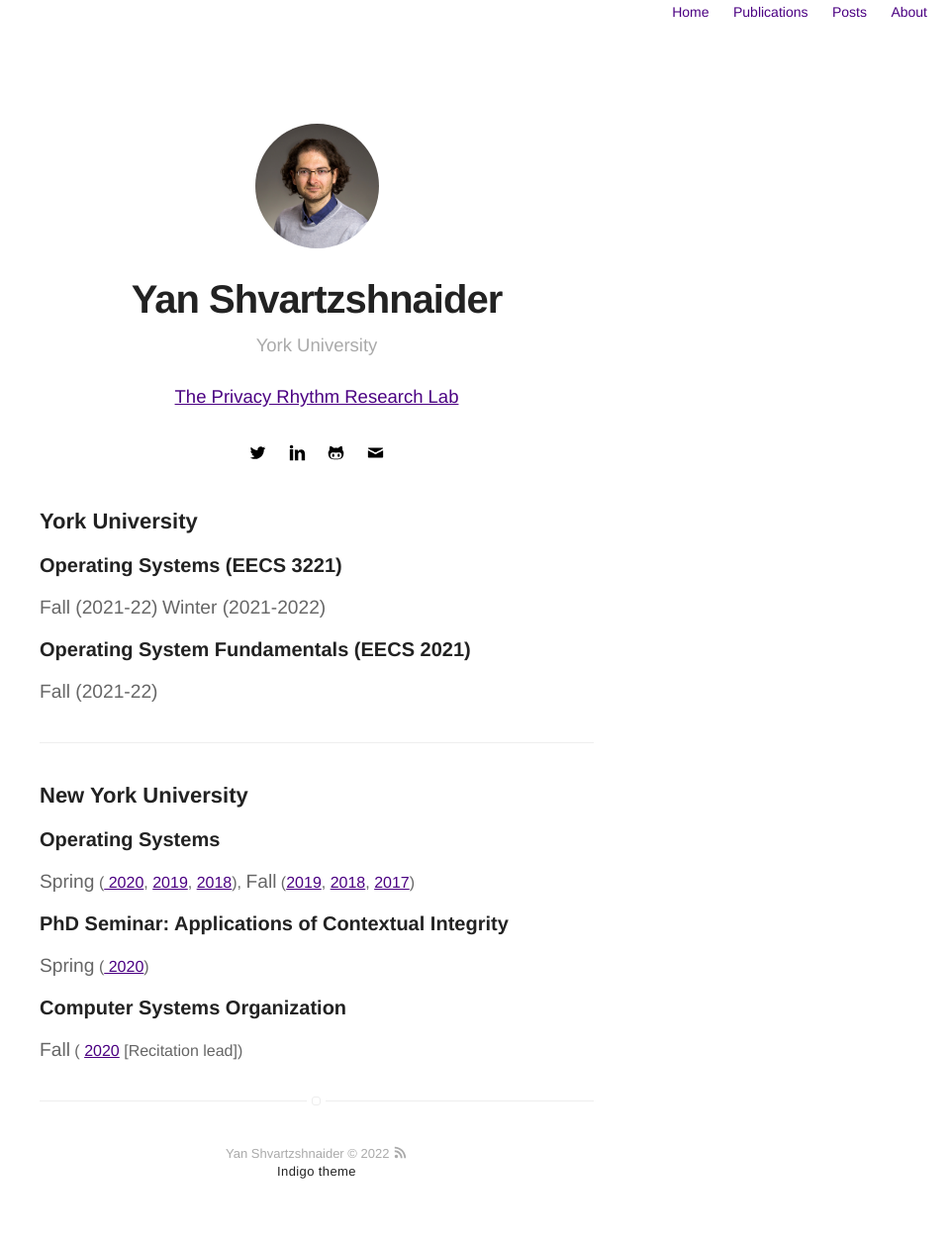
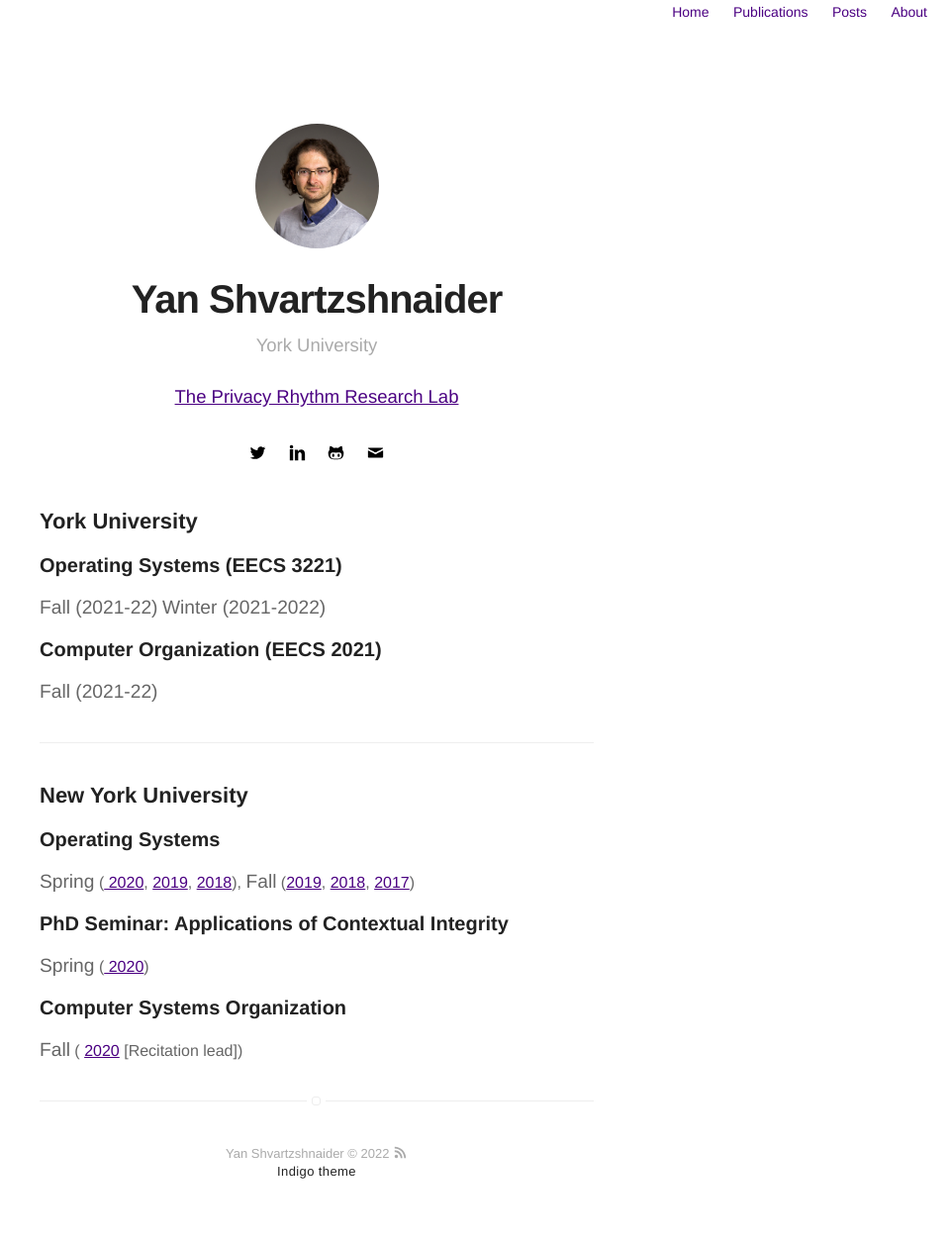
Before and after one commit to yansh/website, a Jekyll site: the page built from teaching.html, in a window 1280 px wide. Shown: the whole page at 99% size, without its empty margins (320-1280 px from the left). Built offline with Jekyll 4.4.1, drawn with Linux system fonts in a browser that asks for light colours.

Commit message:
updating teaching

```diff
--- a/teaching.html
+++ b/teaching.html
@@ -12,7 +12,7 @@
 		<big>Fall (2021-22)</big>
 		<big>Winter (2021-2022)</big>
 
-		<h3 class="title">Operating System Fundamentals (EECS 2021)</h3>
+		<h3 class="title">Computer Organization (EECS 2021)</h3>
 	        <big>Fall (2021-22)</big>
 		<hr/>
 		<h2>New York University</h2>
```
